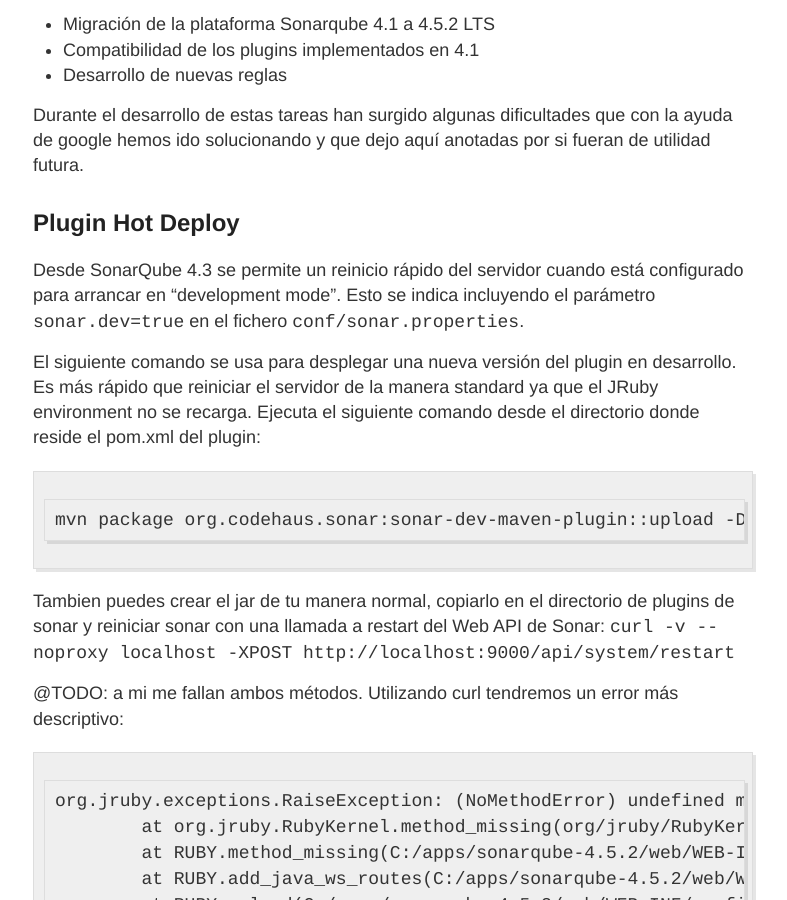
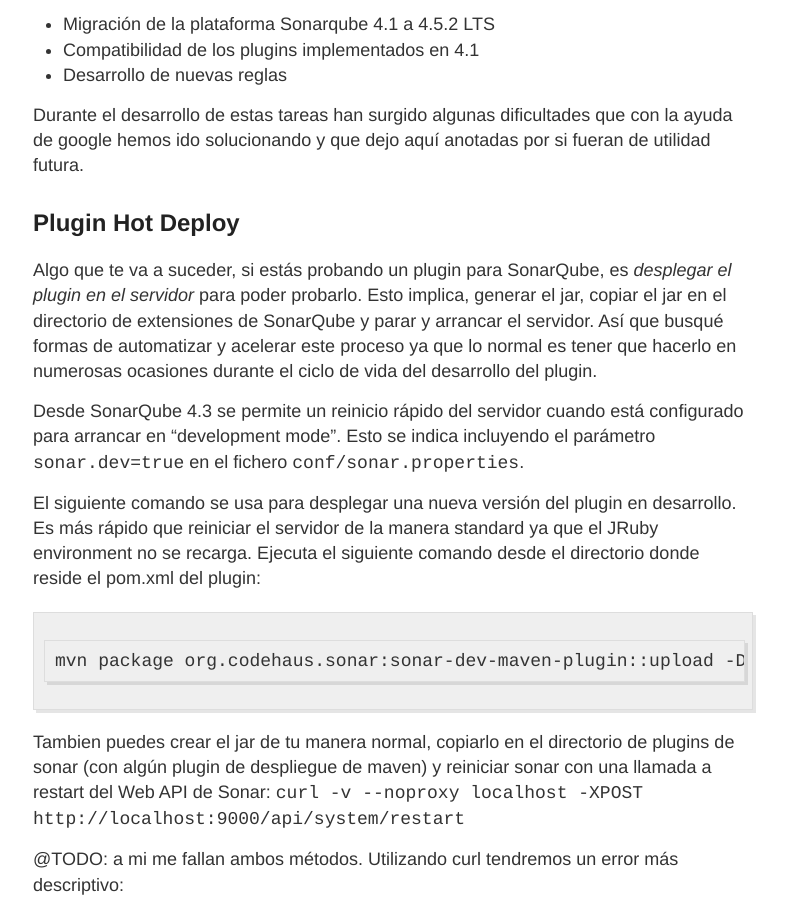
Before and after one commit to alpoza/alpoza.github.io, a Jekyll site: the page built from _posts/2015-2-10-Sopa-de-sonar.md, in a window 1280 px wide and 900 px high, scrolled down 295 px. Shown: the whole window, without its empty margins (247-1034 px from the left). Built offline with Jekyll 4.4.1, drawn with Linux system fonts in a browser that asks for light colours; Markdown is read by kramdown in place of the engine named in the settings; comment, search, counter and statistics services are not loaded; some of the changed text lies outside the part shown.

Commit message:
Update 2015-2-10-Sopa-de-sonar.md

```diff
--- a/_posts/2015-2-10-Sopa-de-sonar.md
+++ b/_posts/2015-2-10-Sopa-de-sonar.md
@@ -18,13 +18,15 @@
 
 ## Plugin Hot Deploy
 
+Algo que te va a suceder, si estás probando un plugin para SonarQube, es *desplegar el plugin en el servidor* para poder probarlo. Esto implica, generar el jar, copiar el jar en el directorio de extensiones de SonarQube y parar y arrancar el servidor. Así que busqué formas de automatizar y acelerar este proceso ya que lo normal es tener que hacerlo en numerosas ocasiones durante el ciclo de vida del desarrollo del plugin.
+
 Desde SonarQube 4.3 se permite un reinicio rápido del servidor cuando está configurado para arrancar en "development mode". Esto se indica incluyendo el parámetro `sonar.dev=true` en el fichero `conf/sonar.properties`.
 
 El siguiente comando se usa para desplegar una nueva versión del plugin en desarrollo. Es más rápido que reiniciar el servidor de la manera standard ya que el JRuby environment no se recarga. Ejecuta el siguiente comando desde el directorio donde reside el pom.xml del plugin:
 
     mvn package org.codehaus.sonar:sonar-dev-maven-plugin::upload -DsonarHome=/path/to/server/home -DsonarUrl=http://localhost:9000
 
-Tambien puedes crear el jar de tu manera normal, copiarlo en el directorio de plugins de sonar y reiniciar sonar con una llamada a restart del Web API de Sonar:
+Tambien puedes crear el jar de tu manera normal, copiarlo en el directorio de plugins de sonar (con algún plugin de despliegue de maven) y reiniciar sonar con una llamada a restart del Web API de Sonar:
 `curl -v --noproxy localhost -XPOST http://localhost:9000/api/system/restart`
 
 @TODO: a mi me fallan ambos métodos. Utilizando curl tendremos un error más descriptivo:
@@ -63,7 +65,9 @@
 Ahora sólo tienes que enlazar el depurador del IDE que utilices en el puerto que te muestre el comando anterior, habitualmente `localhost:8000`.
 
 ## Resolver conflictos con dependencias
-La manera más cómoda es utilizar el plugin de maven para eclipse, abrir el `pom.xml` correspondiente y ver la lengueta dependency hierarchy. Si no se tiene a mano eclipse siempre podemos utilizar maven directamente para ver el [árbol de dependencias](http://maven.apache.org/plugins/maven-dependency-plugin/examples/resolving-conflicts-using-the-dependency-tree.html):
+Para implementar un plugin en el que añadir nuevas reglas de validación en Java (u otros lenguajes), tienes que utilizar unas cuantas librerías que proporciona SonarQube, de las que puede haber varias versiones de cada una de ellas y pueden existir incompatibilidades entre ellas y/o con los propias librerias core de la distribución. Si además estás migrando un plugin existente para una versión anterior de SonarQube, que ya utilizan sus propias versiones de las librerías, el caos puede llegar cuando menos te lo esperes si no tienes cuidado.
+
+Si estás utilizando maven, la manera más cómoda para ver las versiones de cada librería que están utilizando en tu proyecto es utilizar el plugin de maven para eclipse, abrir el `pom.xml` correspondiente y ver la lengueta dependency hierarchy. Si no se tiene a mano eclipse siempre podemos utilizar maven directamente para ver el [árbol de dependencias](http://maven.apache.org/plugins/maven-dependency-plugin/examples/resolving-conflicts-using-the-dependency-tree.html):
 
     mvn dependency:tree -Dverbose -Dincludes=org.codehaus.sonar.sslr-squid-bridge:sslr-squid-bridge
 
```
